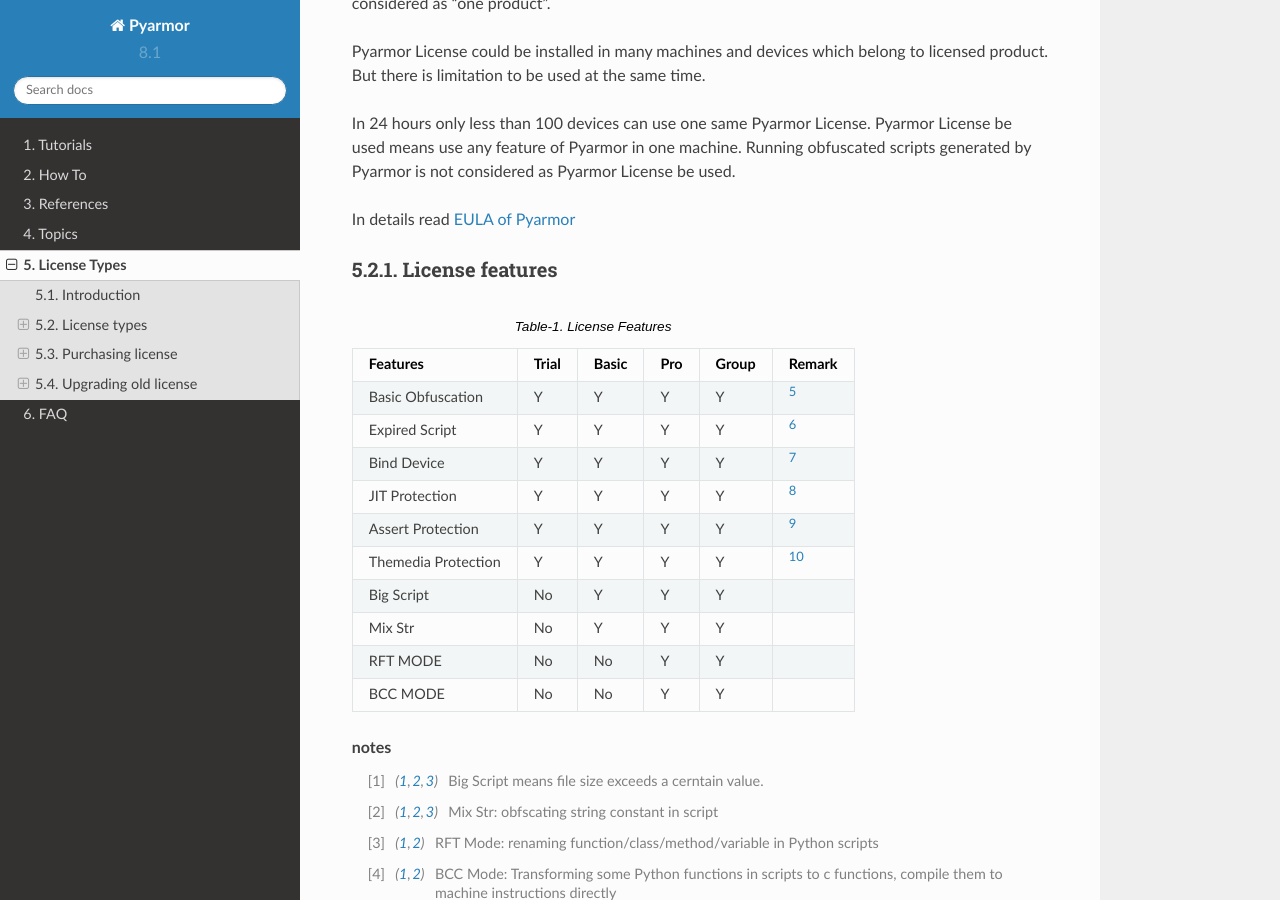
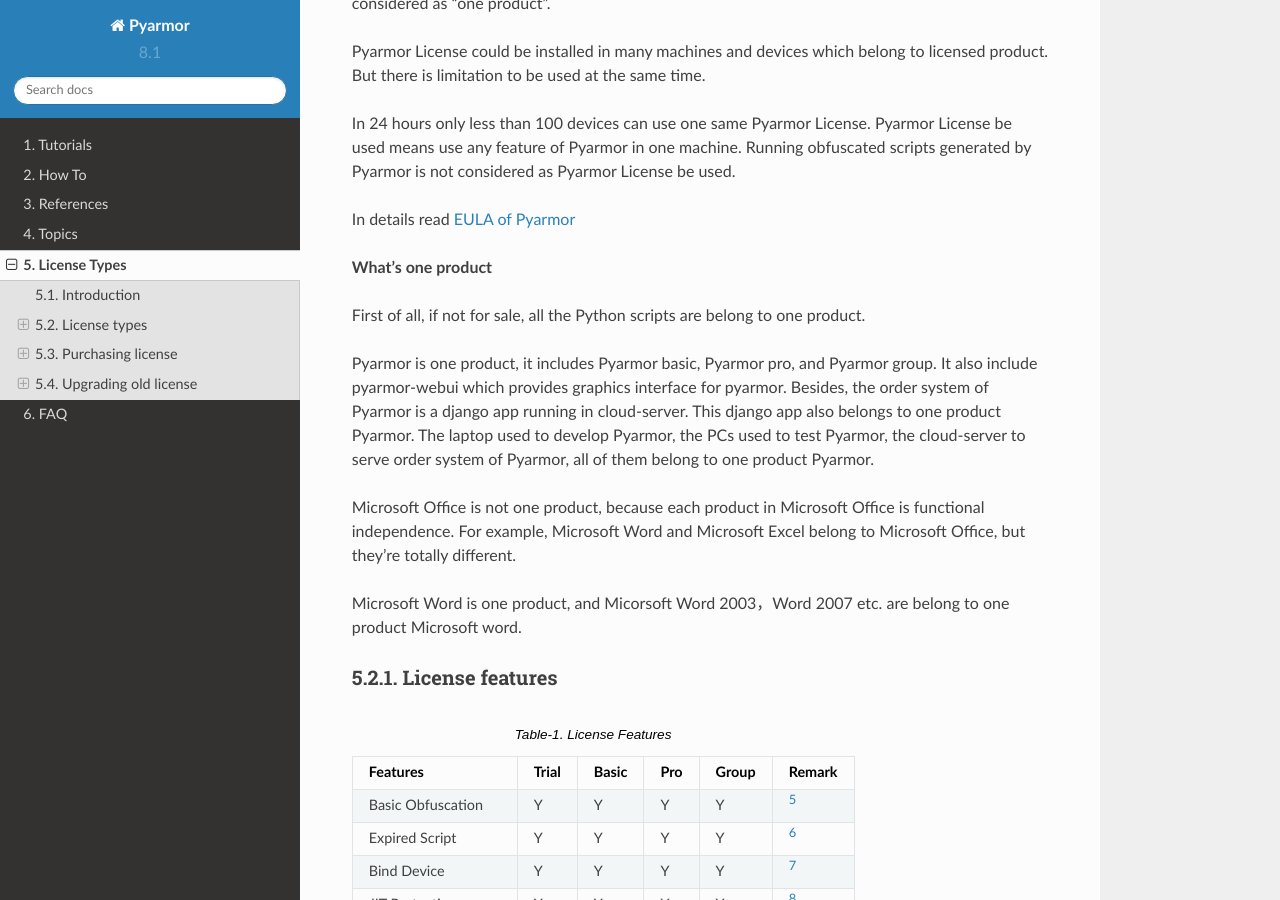
Before and after one commit to dashingsoft/pyarmor, a Sphinx documentation site: the page built from docs/licenses.rst, in a window 1280 px wide and 900 px high, scrolled down 1694 px. Built offline with Sphinx 7.4.7 and the Read the Docs theme 2.0.0, drawn with Linux system fonts in a browser that asks for light colours.

Commit message:
Explain one product

```diff
--- a/docs/licenses.rst
+++ b/docs/licenses.rst
@@ -72,6 +72,16 @@
 In 24 hours only less than 100 devices can use one same Pyarmor License. Pyarmor License be used means use any feature of Pyarmor in one machine. Running obfuscated scripts generated by Pyarmor is not considered as Pyarmor License be used.
 
 In details read `EULA of Pyarmor`_
+
+**What's one product**
+
+First of all, if not for sale, all the Python scripts are belong to one product.
+
+Pyarmor is one product, it includes Pyarmor basic, Pyarmor pro, and Pyarmor group. It also include pyarmor-webui which provides graphics interface for pyarmor. Besides, the order system of Pyarmor is a django app running in cloud-server. This django app also belongs to one product Pyarmor. The laptop used to develop Pyarmor, the PCs used to test Pyarmor, the cloud-server to serve order system of Pyarmor, all of them belong to one product Pyarmor.
+
+Microsoft Office is not one product, because each product in Microsoft Office is functional independence. For example, Microsoft Word and Microsoft Excel belong to Microsoft Office, but they're totally different.
+
+Microsoft Word is one product, and Micorsoft Word 2003，Word 2007 etc. are belong to one product Microsoft word.
 
 License features
 ----------------
```
